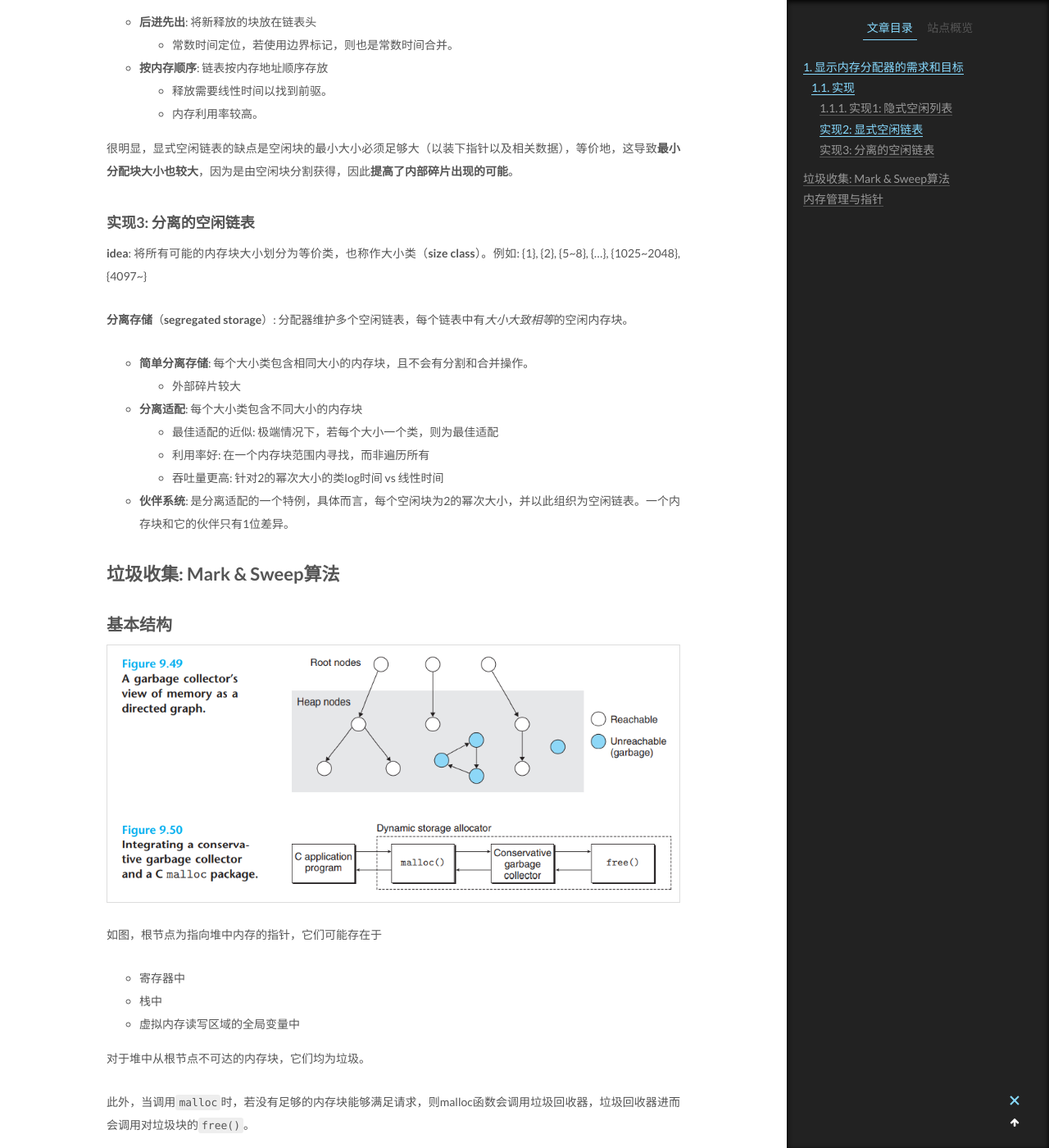
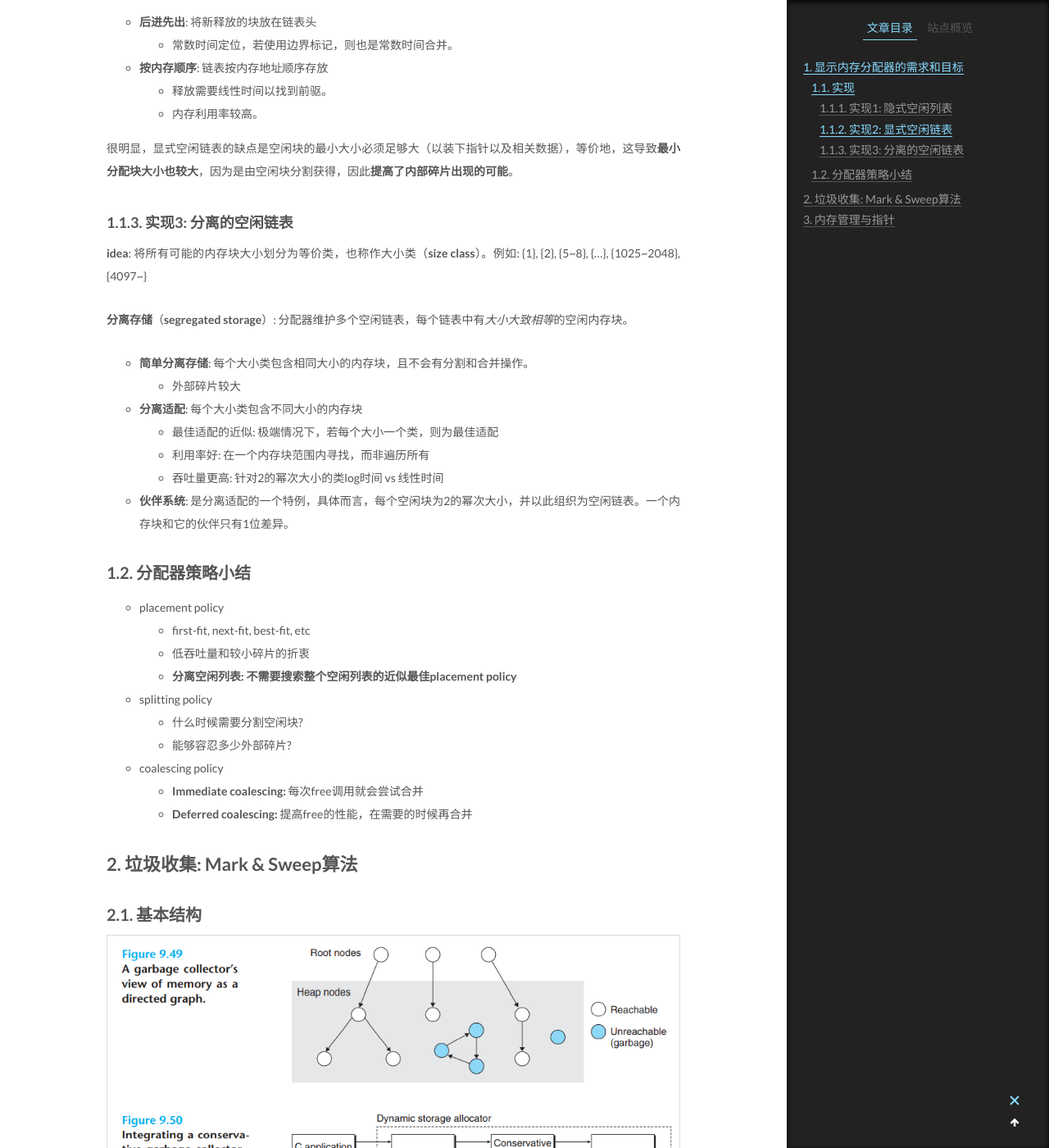
Before and after one commit to Willendless/willendless.github.io, a Jekyll site: the page built from _posts/2021-6-30-《csapp》ch9-3.md, in a window 1280 px wide and 1400 px high, scrolled down 4944 px. Shown: the whole window at 82% size. Built offline with Jekyll 4.4.1, drawn with Linux system fonts in a browser that asks for light colours; formulas are drawn with MathJax 3; comment, search, counter and statistics services are not loaded; some of the changed text lies outside the part shown.

Commit message:
chore: update post

```diff
--- a/_posts/2021-6-30-《csapp》ch9-3.md
+++ b/_posts/2021-6-30-《csapp》ch9-3.md
@@ -120,7 +120,7 @@ typedef struct block
 + 为了满足返回块地址在双字边界上，第一个字作为填充。
 + 同时结尾块（**epilogue block**）只需要一个字。在heap的总大小增加时，结尾块会作为新到来的空闲块的首部。
 
-#### 实现2: 显式空闲链表
+#### 1.1.2. 实现2: 显式空闲链表
 
 **显式空闲链表**: 将空闲块的空间组织成显式的链表。例如将空闲块组织成双链表，指向前后空闲块的指针存放在空闲块中，如下。
 
@@ -136,7 +136,7 @@ typedef struct block
 
 很明显，显式空闲链表的缺点是空闲块的最小大小必须足够大（以装下指针以及相关数据），等价地，这导致**最小分配块大小也较大**，因为是由空闲块分割获得，因此**提高了内部碎片出现的可能**。
 
-#### 实现3: 分离的空闲链表
+#### 1.1.3. 实现3: 分离的空闲链表
 
 **idea**: 将所有可能的内存块大小划分为等价类，也称作大小类（**size class**）。例如: {1}, {2}, {5~8}, {...}, {1025~2048}, {4097~}
 
@@ -150,9 +150,22 @@ typedef struct block
   + 吞吐量更高: 针对2的幂次大小的类log时间 vs 线性时间
 + **伙伴系统**: 是分离适配的一个特例，具体而言，每个空闲块为2的幂次大小，并以此组织为空闲链表。一个内存块和它的伙伴只有1位差异。
 
-## 垃圾收集: Mark & Sweep算法
+### 1.2. 分配器策略小结
 
-### 基本结构
++ placement policy
+  + first-fit, next-fit, best-fit, etc
+  + 低吞吐量和较小碎片的折衷
+  + **分离空闲列表:** **不需要搜索整个空闲列表的近似最佳placement policy**
++ splitting policy
+  + 什么时候需要分割空闲块?
+  + 能够容忍多少外部碎片?
++ coalescing policy
+  + **Immediate coalescing:** 每次free调用就会尝试合并
+  + **Deferred coalescing:** 提高free的性能，在需要的时候再合并
+
+## 2. 垃圾收集: Mark & Sweep算法
+
+### 2.1. 基本结构
 
 ![](/assets/images/csapp/9-7.png)
 
@@ -166,7 +179,7 @@ typedef struct block
 
 此外，当调用`malloc`时，若没有足够的内存块能够满足请求，则malloc函数会调用垃圾回收器，垃圾回收器进而会调用对垃圾块的`free()`。
 
-### Mark & Sweep
+### 2.2. Mark & Sweep
 
 Mark & Sweep算法包括两个阶段。
 
@@ -186,7 +199,7 @@ Mark & Sweep算法包括两个阶段。
   + 注意: 此时**已分配块头部中需要维护指向左子树的指针和指向右子树的指针**
 + 由于C语言不维护内存中值的类型信息，因此会导致对可达情况的false positive问题。例如，某个int数据的值恰好和另一个不可达内存块地址相同，则会错误标记后者可达。
 
-## 内存管理与指针
+## 3. 内存管理与指针
 
 ![](/assets/images/csapp/9-5.png)
 
```
